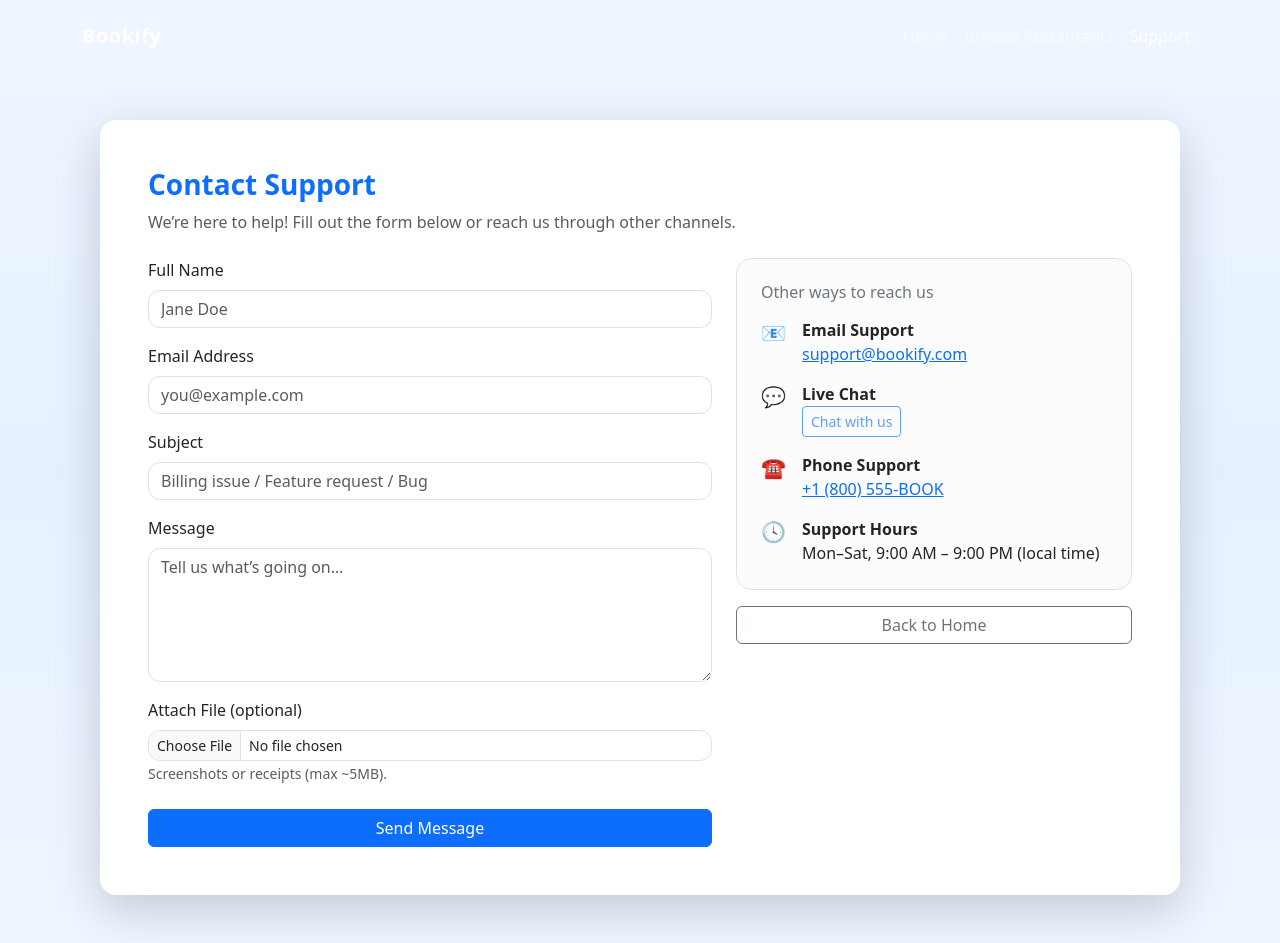
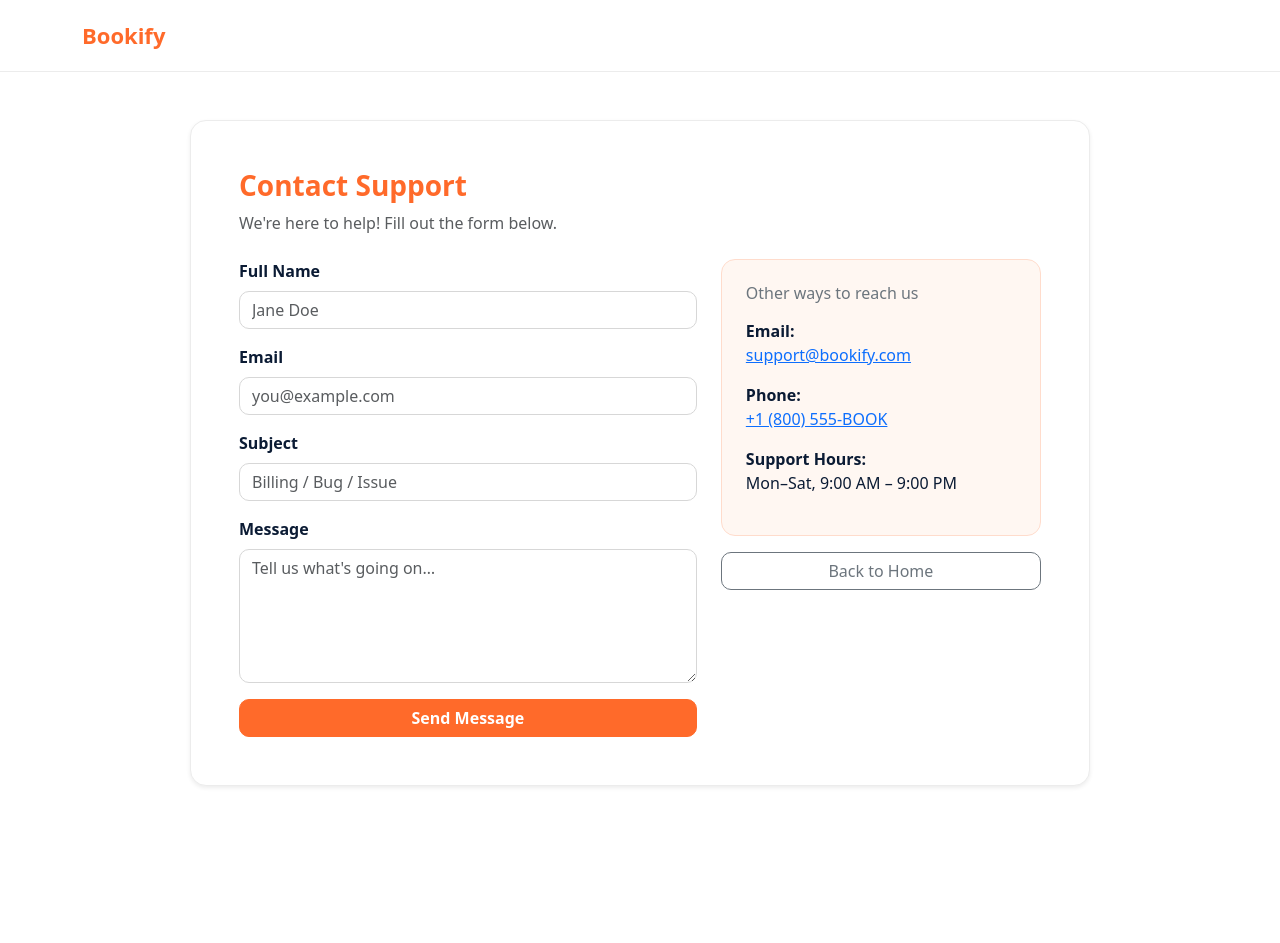
Before and after one commit to eligeabiantoun/bookify, a Django app: page /support/ in a window 1280 px wide. After the commit the page ends 787 px from the top, so only its background shows below. Run offline with Django 5.2, Linux system fonts and the light colour scheme; parts of the project's set-up code (start-up, migrations or seed data) failed here and were passed over.

Commit message:
Updated support page theme + UI fixes + routing cleanup

```diff
--- a/templates/accounts/contact_support.html
+++ b/templates/accounts/contact_support.html
@@ -6,30 +6,103 @@
   <meta name="viewport" content="width=device-width, initial-scale=1" />
   <title>Contact Support • Bookify</title>
 
-  <!-- Bootstrap (only if you don't already include it in base.html) -->
+  <!-- Bootstrap -->
   <link href="https://cdn.jsdelivr.net/npm/bootstrap@5.3.3/dist/css/bootstrap.min.css" rel="stylesheet">
 
-  <!-- Page styles -->
-  <link rel="stylesheet" href="{% static 'css/support.css' %}">
+  <style>
+    :root {
+      --accent: #ff6a2a;
+      --accent-2: #ff8451;
+      --navy: #0b1b34;
+      --muted: #6b7280;
+      --light-bg: #fafafa;
+    }
+
+    body {
+      background: #ffffff;
+      font-family: system-ui, -apple-system, Segoe UI, Roboto;
+      color: var(--navy);
+    }
+
+    /* NAVBAR */
+    .nav-custom {
+      background: #ffffff;
+      border-bottom: 1px solid #ececec;
+      padding: 14px 0;
+    }
+    .nav-custom .nav-link {
+      font-weight: 600;
+      color: var(--navy);
+      margin-left: 10px;
+    }
+    .nav-custom .nav-link:hover,
+    .nav-custom .nav-link.active {
+      color: var(--accent);
+    }
+    .navbar-brand {
+      font-weight: 900;
+      color: var(--accent);
+      font-size: 22px;
+    }
+
+    /* CARD */
+    .support-card {
+      background: #ffffff;
+      border: 1px solid #ececec !important;
+    }
+
+    /* FORM INPUTS */
+    .form-control {
+      border-radius: 10px;
+      border-color: #d7d7d7;
+    }
+    .form-control:focus {
+      border-color: var(--accent);
+      box-shadow: 0 0 0 0.2rem rgba(255,106,42,0.2);
+    }
+
+    /* BUTTONS */
+    .btn-primary {
+      background: var(--accent);
+      border-color: var(--accent);
+      font-weight: 600;
+      border-radius: 10px;
+    }
+    .btn-primary:hover {
+      background: var(--accent-2);
+      border-color: var(--accent-2);
+    }
+
+    .btn-outline-secondary {
+      border-radius: 10px;
+    }
+
+    /* Secondary contact panel */
+    .contact-box {
+      background: #fff7f2 !important;
+      border: 1px solid #ffdccc !important;
+      border-radius: 14px;
+    }
+
+    /* Title */
+    .support-title {
+      color: var(--accent);
+      font-weight: 800;
+    }
+  </style>
 </head>
-<body class="bg-bookify">
-  <!-- NAVBAR (match your homepage structure) -->
-  <nav class="navbar navbar-expand-lg navbar-dark bg-transparent py-3">
+
+<body>
+
+  <!-- NAV -->
+  <nav class="navbar navbar-expand-lg nav-custom">
     <div class="container">
-      <a class="navbar-brand fw-bold" href="{% url 'home' %}">
-        <!-- Replace with your logo image if you have one -->
-        <span class="logo-text">Bookify</span>
-      </a>
-      <button class="navbar-toggler" type="button" data-bs-toggle="collapse" data-bs-target="#nav"
-              aria-controls="nav" aria-expanded="false" aria-label="Toggle">
+      <a class="navbar-brand" href="{% url 'home' %}">Bookify</a>
+      <button class="navbar-toggler" type="button" data-bs-toggle="collapse" data-bs-target="#nav">
         <span class="navbar-toggler-icon"></span>
       </button>
-      <div id="nav" class="collapse navbar-collapse">
-        <ul class="navbar-nav ms-auto">
-          <li class="nav-item"><a class="nav-link" href="{% url 'home' %}">Home</a></li>
-          <li class="nav-item"><a class="nav-link" href="#">Browse Restaurants</a></li>
-          <li class="nav-item"><a class="nav-link active" aria-current="page" href="{% url 'contact_support' %}">Support</a></li>
-        </ul>
+
+      <div id="nav" class="collapse navbar-collapse justify-content-end">
       </div>
     </div>
   </nav>
@@ -37,93 +110,68 @@
   <!-- CONTENT -->
   <main class="py-5">
     <div class="container">
-      <div class="mx-auto card shadow-lg support-card border-0 rounded-4 p-4 p-md-5">
-        <!-- Title + Subtext -->
-        <h1 class="h3 fw-bold text-primary mb-2">Contact Support</h1>
-        <p class="text-muted mb-4">We’re here to help! Fill out the form below or reach us through other channels.</p>
+      <div class="mx-auto support-card shadow-sm rounded-4 p-4 p-md-5" style="max-width: 900px;">
 
-        <!-- INLINE SUCCESS STATE (hidden by default) -->
-        <div id="successBox" class="alert alert-success d-none align-items-center gap-2 rounded-3" role="alert">
-          <span class="fs-5">✅</span>
-          <div>Thank you! Our team will get back to you shortly.</div>
+        <h1 class="h3 support-title mb-2">Contact Support</h1>
+        <p class="text-muted mb-4">We're here to help! Fill out the form below.</p>
+
+        <!-- SUCCESS ALERT -->
+        <div id="successBox" class="alert alert-success d-none rounded-3" role="alert">
+          <strong>Thank you!</strong> Our team will respond shortly.
         </div>
 
         <div class="row g-4">
           <!-- FORM -->
           <div class="col-lg-7">
-            <form id="supportForm" novalidate class="needs-validation">
+            <form id="supportForm" novalidate>
+
               <div class="mb-3">
-                <label class="form-label">Full Name</label>
+                <label class="form-label fw-semibold">Full Name</label>
                 <input type="text" class="form-control" name="name" required placeholder="Jane Doe">
                 <div class="invalid-feedback">Please enter your name.</div>
               </div>
 
               <div class="mb-3">
-                <label class="form-label">Email Address</label>
+                <label class="form-label fw-semibold">Email</label>
                 <input type="email" class="form-control" name="email" required placeholder="you@example.com">
                 <div class="invalid-feedback">Please enter a valid email.</div>
               </div>
 
               <div class="mb-3">
-                <label class="form-label">Subject</label>
-                <input type="text" class="form-control" name="subject" required placeholder="Billing issue / Feature request / Bug">
-                <!-- If you prefer a dropdown, replace with a <select> -->
+                <label class="form-label fw-semibold">Subject</label>
+                <input type="text" class="form-control" name="subject" required placeholder="Billing / Bug / Issue">
                 <div class="invalid-feedback">Please add a subject.</div>
               </div>
 
               <div class="mb-3">
-                <label class="form-label">Message</label>
-                <textarea class="form-control" name="message" rows="5" required placeholder="Tell us what’s going on…"></textarea>
+                <label class="form-label fw-semibold">Message</label>
+                <textarea class="form-control" name="message" rows="5" required placeholder="Tell us what's going on…"></textarea>
                 <div class="invalid-feedback">Please write a short message.</div>
               </div>
 
-              <div class="mb-4">
-                <label class="form-label d-block">Attach File (optional)</label>
-                <input type="file" class="form-control form-control-sm" name="file">
-                <small class="text-muted">Screenshots or receipts (max ~5MB).</small>
-              </div>
+              <button type="submit" class="btn btn-primary w-100">Send Message</button>
 
-              <button type="submit" class="btn btn-primary w-100 btn-glow">Send Message</button>
             </form>
           </div>
 
-          <!-- ALTERNATE CONTACT OPTIONS -->
+          <!-- SIDE CONTACT OPTIONS -->
           <div class="col-lg-5">
-            <div class="p-3 p-md-4 rounded-4 bg-light-subtle border">
+            <div class="p-4 contact-box">
               <h2 class="h6 text-secondary mb-3">Other ways to reach us</h2>
 
-              <div class="d-flex align-items-start gap-3 mb-3">
-                <div class="fs-5">📧</div>
-                <div>
-                  <div class="fw-semibold">Email Support</div>
-                  <a href="mailto:support@bookify.com">support@bookify.com</a>
-                </div>
+              <div class="mb-3">
+                <strong>Email:</strong><br>
+                <a href="mailto:support@bookify.com">support@bookify.com</a>
               </div>
 
-              <div class="d-flex align-items-start gap-3 mb-3">
-                <div class="fs-5">💬</div>
-                <div>
-                  <div class="fw-semibold">Live Chat</div>
-                  <button class="btn btn-outline-primary btn-sm" type="button" disabled title="Coming soon">
-                    Chat with us
-                  </button>
-                </div>
+              <div class="mb-3">
+                <strong>Phone:</strong><br>
+                <a href="tel:+18005552665">+1 (800) 555-BOOK</a>
               </div>
 
-              <div class="d-flex align-items-start gap-3 mb-3">
-                <div class="fs-5">☎️</div>
-                <div>
-                  <div class="fw-semibold">Phone Support</div>
-                  <a href="tel:+18005552665">+1 (800) 555-BOOK</a>
-                </div>
-              </div>
-
-              <div class="d-flex align-items-start gap-3">
-                <div class="fs-5">🕓</div>
-                <div>
-                  <div class="fw-semibold">Support Hours</div>
-                  <div>Mon–Sat, 9:00 AM – 9:00 PM (local time)</div>
-                </div>
+              <div class="mb-3">
+                <strong>Support Hours:</strong><br>
+                Mon–Sat, 9:00 AM – 9:00 PM
               </div>
             </div>
 
@@ -132,14 +180,14 @@
             </div>
           </div>
         </div>
+
       </div>
     </div>
   </main>
 
-  <!-- Bootstrap JS (if not already included) -->
+  <!-- JS -->
   <script src="https://cdn.jsdelivr.net/npm/bootstrap@5.3.3/dist/js/bootstrap.bundle.min.js"></script>
 
-  <!-- Tiny client-side validation + demo success state -->
   <script>
     (function () {
       const form = document.getElementById('supportForm');
@@ -150,14 +198,13 @@
         if (!form.checkValidity()) {
           e.stopPropagation();
         } else {
-          // TODO: replace with real POST to your backend.
           successBox.classList.remove('d-none');
           form.reset();
           form.classList.remove('was-validated');
           return;
         }
         form.classList.add('was-validated');
-      }, false);
+      });
     })();
   </script>
 </body>
```
